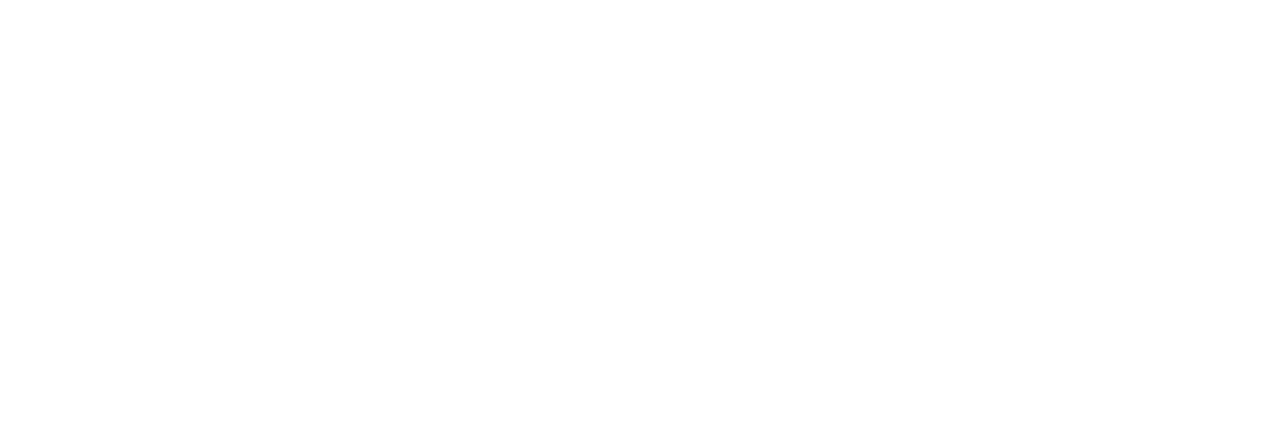
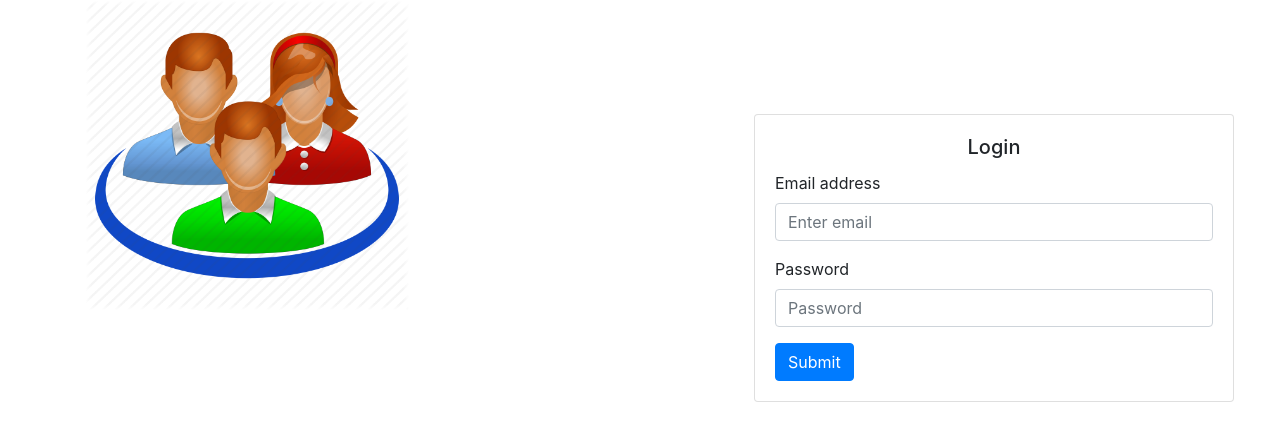
Before and after one commit to anjana6/Library-Management-System, a React (Create React App) app in the folder online-library/: page /user/login in a window 1280 px wide. Shown: the top 438 px of the page. Built offline with nearby package versions, Linux system fonts and the light colour scheme.

Commit message:
create user and admin login page

```diff
--- a/online-library/src/App.js
+++ b/online-library/src/App.js
@@ -3,8 +3,9 @@
 import './App.css';
 import { BrowserRouter as Router, Switch, Route } from 'react-router-dom';
 
-import Home from './component/layout/Home';
-import UserHomePage from './component/layout/UserHomePage';
+import UserLogin from './Component/User/UserLogin';
+import Home from './Component/Layout/Home';
+import AdminLogin from './Component/Admin/AdminLogin';
 
 const App = () => {
     return (
@@ -12,7 +13,8 @@
             <Fragment>
                 <Switch>
                     <Route exact path='/' component={Home}/>
-                    <Route exact path='/login' component={UserHomePage}/>
+                    <Route exact path='/user/login' component={UserLogin}/>
+                    <Route exact path='/admin/login'component={AdminLogin}/>
                 </Switch>
             </Fragment>
         </Router>
--- /dev/null
+++ b/online-library/src/component/Admin/AdminLogin.js
@@ -0,0 +1,23 @@
+import React from 'react';
+import LoginForm from '../Forms/LoginForm';
+import {Container,Row,Col,Image} from 'react-bootstrap';
+import admin from '../../Images/admin.png';
+
+const  AdminLogin = () => {
+    return (
+        <div>
+             <Container>
+                <Row>
+                    <Col xs={6}>
+                        <Image src={admin} style={{height:"60%",width:"60%"}}/>
+                    </Col>
+                    <Col xs={6} className="login">
+                        <LoginForm/>
+                    </Col>
+                </Row>
+            </Container>
+        </div>
+    )
+}
+
+export default AdminLogin;
--- /dev/null
+++ b/online-library/src/component/User/UserLogin.js
@@ -0,0 +1,24 @@
+import React from 'react'
+import LoginForm from '../Forms/LoginForm';
+import {Col,Row,Image,Container} from 'react-bootstrap';
+import users from '../../Images/users.png'
+
+
+const UserLogin = () =>{
+    return (
+        <div>
+            <Container>
+                <Row>
+                    <Col xs={6}>
+                        <Image src={users} style={{height:"60%",width:"60%"}}/>
+                    </Col>
+                    <Col xs={6} className="login">
+                        <LoginForm/>
+                    </Col>
+                </Row>
+            </Container>
+        </div>
+    )
+}
+
+export default UserLogin;
--- a/online-library/src/component/layout/Home.js
+++ b/online-library/src/component/layout/Home.js
@@ -15,7 +15,7 @@
                 <Card className="text-center card-admin" style={{ width: '18rem' }}>
                     <Card.Body>
                         <Card.Title>Adimn</Card.Title>
-                        <Card.Link href="#"><Image src={admin} style={{height:"60%",width:"60%"}}/></Card.Link>
+                        <Card.Link href="/admin/login"><Image src={admin} style={{height:"60%",width:"60%"}}/></Card.Link>
                     </Card.Body>
                 </Card>
                 </Col>
@@ -23,7 +23,7 @@
                 <Card className="text-center card-user " style={{ width: '18rem' }}>
                     <Card.Body>
                         <Card.Title>User</Card.Title>
-                        <Card.Link href="/login"><Image src={users} style={{height:"60%",width:"60%"}}/></Card.Link>
+                        <Card.Link href="/user/login"><Image src={users} style={{height:"60%",width:"60%"}}/></Card.Link>
                     </Card.Body>
                 </Card>
                 </Col>
--- a/online-library/src/component/layout/UserHomePage.js
+++ /dev/null
@@ -1,24 +0,0 @@
-import React from 'react'
-import LoginForm from '../Forms/LoginForm';
-import {Col,Row,Image,Container} from 'react-bootstrap';
-import users from '../../Images/users.png'
-
-
-const UserHomePage = () =>{
-    return (
-        <div>
-            <Container>
-                <Row>
-                <Col xs={6}>
-                    <Image src={users} style={{height:"60%",width:"60%"}}/>
-                </Col>
-                <Col xs={6} className="login">
-                  <LoginForm/>
-                </Col>
-                </Row>
-                </Container>
-        </div>
-    )
-}
-
-export default UserHomePage
```
Also changed, not shown: online-library/src/component/ajj.js (deleted).
